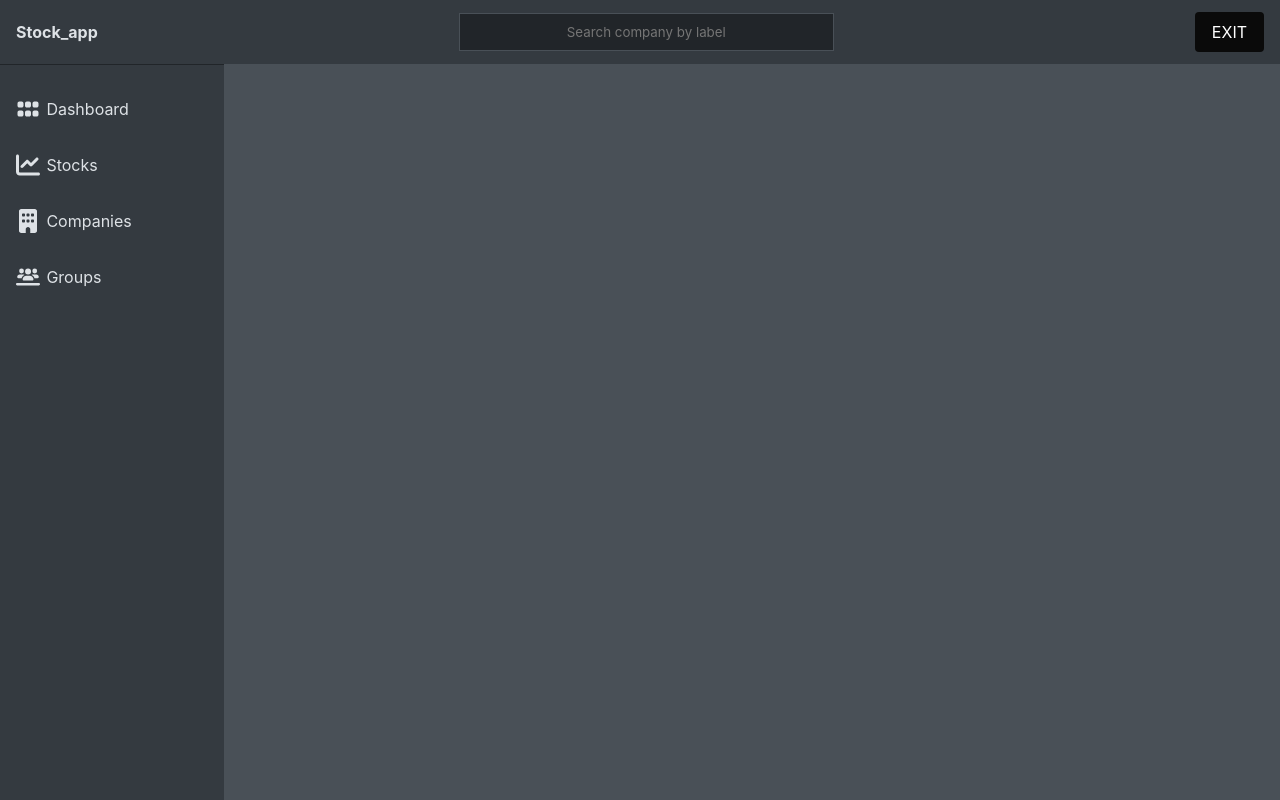
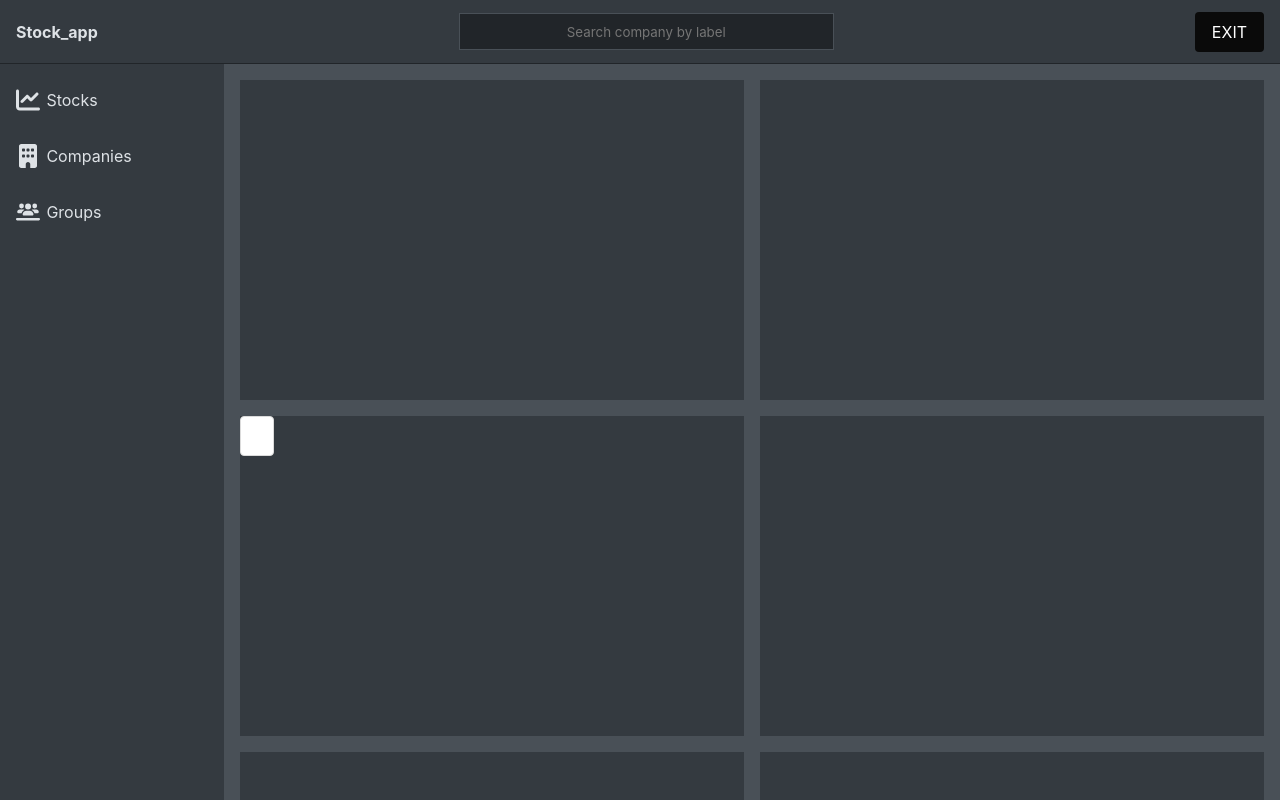
Before and after one commit to papiricoh/stock_app, a Vue app: page / in a window 1280 px wide. Shown: the top 800 px of the page. Built offline with nearby package versions, Linux system fonts and the light colour scheme.

Commit message:
fixed z-index drift

```diff
--- a/src/App.vue
+++ b/src/App.vue
@@ -10,6 +10,7 @@ import { RouterLink, RouterView } from 'vue-router'
         <input type="text" placeholder="Search company by label" maxlength="4">
         <button class="button is-black">EXIT</button>
       </div>
+      <div class="lateral_container">
         <div class="lateral_menu">
           <RouterLink class="menu_button" to="/">
             <font-awesome-icon icon="fa-solid fa-grip" class="icon" />
@@ -28,8 +29,9 @@ import { RouterLink, RouterView } from 'vue-router'
             <div class="">Groups</div>
           </RouterLink>
         </div>
+        <RouterView class="main_view" />
+      </div>
     </header>
-    <RouterView class="main_view" />
 
   </div>
 </template>
--- a/src/assets/main.css
+++ b/src/assets/main.css
@@ -16,19 +16,16 @@ html, body, #app {
 .main_app {
     display: flex;
     height: 100%;
-    overflow: hidden;
 }
-
+/*
 *::-webkit-scrollbar {
     display: none;
-}
+}*/
 
 header {
     display: flex;
     flex-direction: column;
     align-items: stretch;
-    z-index: 1;
-    position: absolute;
     width: 100%;
     height: 100%;
 }
@@ -37,6 +34,7 @@ header {
     margin-left: 14rem;
     width: 100%;
     background-color: #495057;
+    height: 100%;
     display: flex;
     flex-direction: column;
     align-items: stretch;
@@ -44,6 +42,9 @@ header {
     overflow-y: scroll;
 }
 
+.lateral_container {
+    display: flex;
+}
 
 .top_menu {
     width: 100%;
@@ -54,6 +55,9 @@ header {
     justify-content: space-between;
     padding: 1rem;
     color: #dee2e6;
+    position: fixed;
+    z-index: 1;
+    border-bottom: 1px solid #212529;
 }
 
 .top_menu > h2 {
@@ -78,7 +82,7 @@ header {
 .lateral_menu {
     height: 100%;
     width: 14rem;
-    border-top: 1px solid #212529;
+    position: fixed;
     background-color: #343a40;
     display: flex;
     flex-direction: column;
--- a/src/router/index.js
+++ b/src/router/index.js
@@ -1,5 +1,5 @@
 import { createRouter, createWebHistory } from 'vue-router'
-import HomeView from '../views/HomeView.vue'
+import DashBoardView from '../views/DashBoardView.vue'
 
 const router = createRouter({
   history: createWebHistory(import.meta.env.BASE_URL),
@@ -7,7 +7,7 @@ const router = createRouter({
     {
       path: '/',
       name: 'home',
-      component: HomeView
+      component: DashBoardView
     },
   ]
 })
--- /dev/null
+++ b/src/views/DashBoardView.vue
@@ -0,0 +1,44 @@
+<script setup>
+
+</script>
+
+<template>
+  <main>
+    <div class="dashboard">
+        <div class="dashboard_box">
+
+        </div>
+        <div class="dashboard_box">
+
+        </div>
+        <div class="dashboard_box">
+            <button class="button"></button>
+        </div>
+        <div class="dashboard_box">
+
+        </div>
+        <div class="dashboard_box">
+
+        </div>
+        <div class="dashboard_box">
+
+        </div>
+        <div class="dashboard_box">
+
+        </div>
+    </div>
+  </main>
+</template>
+
+<style scoped>
+.dashboard {
+    display: grid;
+    grid-template-columns: 1fr 1fr;
+    gap: 1rem;
+}
+.dashboard_box {
+    width: 100%;
+    background-color: #343a40;
+    height: 20rem;
+}
+</style>
--- a/src/views/HomeView.vue
+++ /dev/null
@@ -1,9 +0,0 @@
-<script setup>
-
-</script>
-
-<template>
-  <main>
-
-  </main>
-</template>
```
Lines whose indentation alone changed are shown as unchanged.
